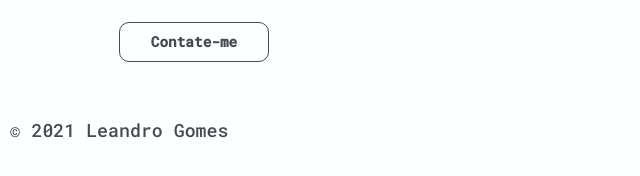
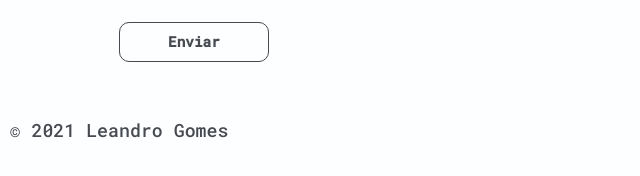
Before and after one commit to LeTXT/portfolio, a plain HTML site: page index.html in a window 1280 px wide. Shown: the part 2750-2926 px from the top of the page, 521-1161 px from the left. Drawn offline with Linux system fonts and the light colour scheme.

Commit message:
add enviar

```diff
--- a/index.html
+++ b/index.html
@@ -207,7 +207,7 @@
                                 <div >
                                     <label for="msg"></label>
                                     <textarea name="form" id="msg" cols="30" rows="10" placeholder="Mande sua mensagem!" class="shadow-inset" name="usuario_msg"></textarea></div>
-                                <button type="submit">Contate-me</button>
+                                <button type="submit">Enviar</button>
                             </div>
                         </form>
                     </nav>
```
